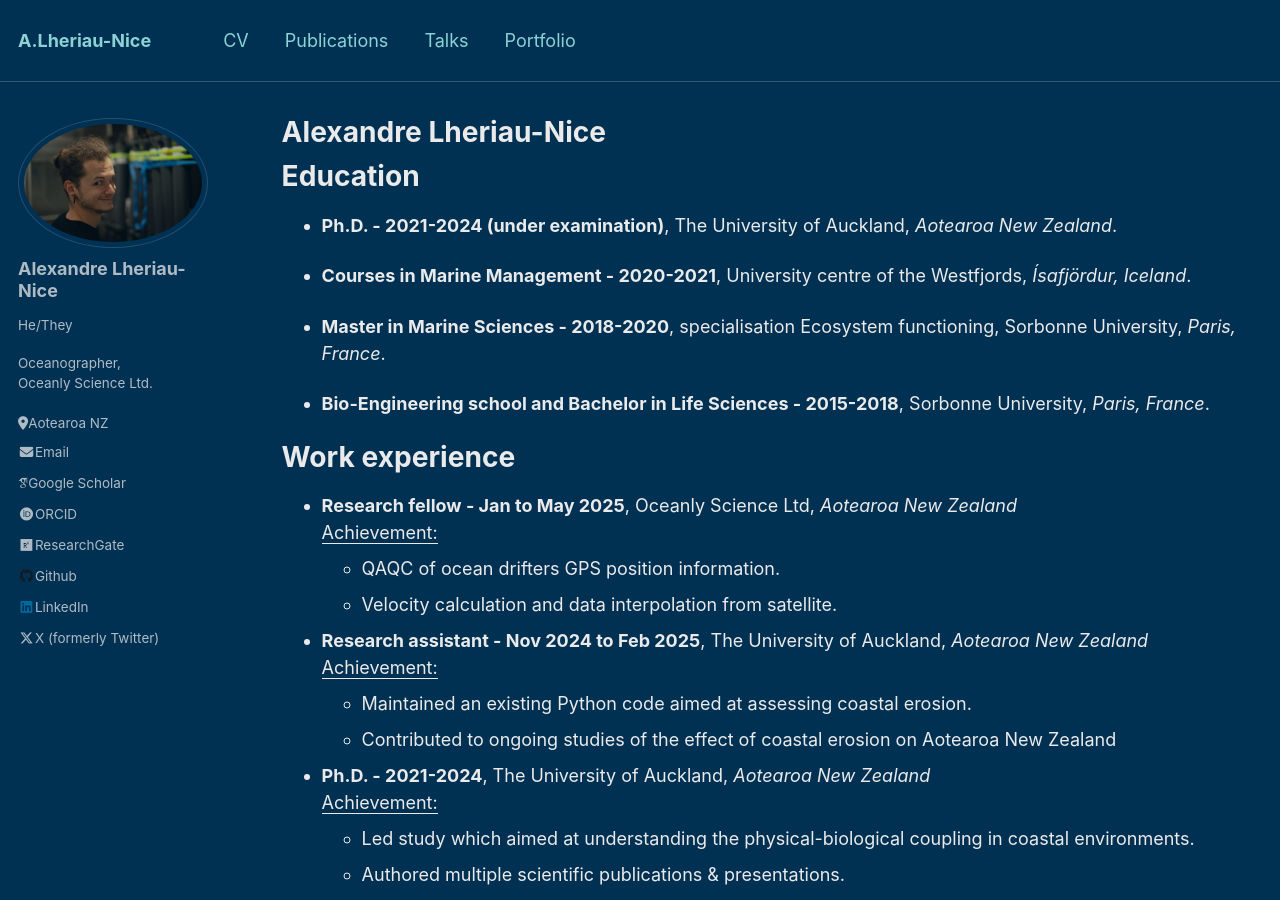
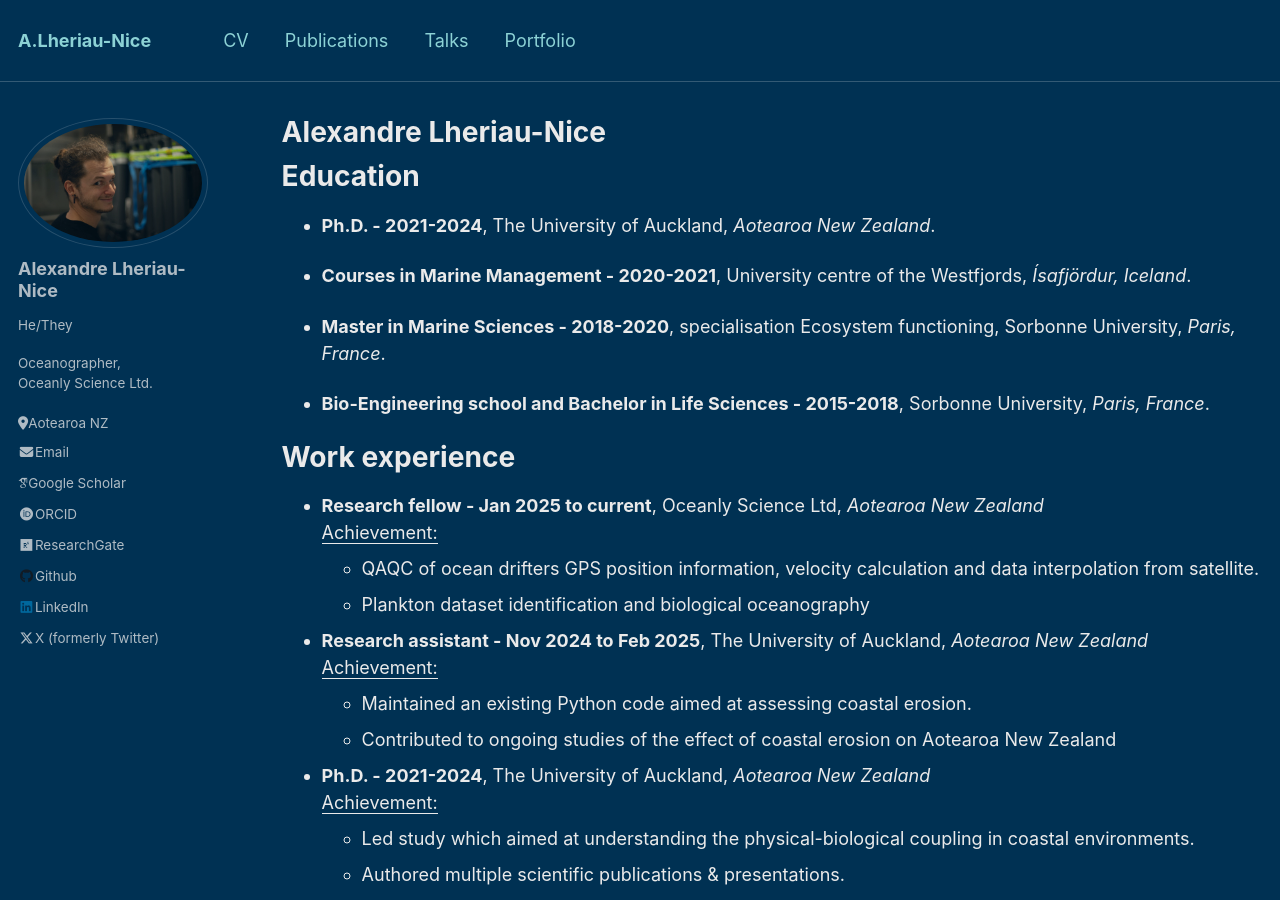
Before and after one commit to AlxLhrNc/AlxLhrNc.github.io, a Jekyll site: the page built from _pages/cv.md, in a window 1280 px wide and 900 px high. Built offline with Jekyll 4.4.1, drawn with Linux system fonts in a browser that asks for light colours; some web fonts are replaced.

Commit message:
Update cv.md

```diff
--- a/_pages/cv.md
+++ b/_pages/cv.md
@@ -11,7 +11,7 @@ redirect_from:
 
 Education
 ======
-* **Ph.D. - 2021-2024 (under examination)**, The University of Auckland, _Aotearoa New Zealand_.
+* **Ph.D. - 2021-2024**, The University of Auckland, _Aotearoa New Zealand_.
 
 * **Courses in Marine Management - 2020-2021**, University centre of the Westfjords, _Ísafjördur, Iceland_.
 
@@ -21,10 +21,10 @@ Education
 
 Work experience
 ======
-* **Research fellow - Jan to May 2025**, Oceanly Science Ltd, _Aotearoa New Zealand_<br>
+* **Research fellow - Jan 2025 to current**, Oceanly Science Ltd, _Aotearoa New Zealand_<br>
   <u>Achievement:</u>
-    - QAQC of ocean drifters GPS position information.
-    - Velocity calculation and data interpolation from satellite.
+    - QAQC of ocean drifters GPS position information, velocity calculation and data interpolation from satellite.
+    - Plankton dataset identification and biological oceanography
 * **Research assistant - Nov 2024 to Feb 2025**, The University of Auckland, _Aotearoa New Zealand_<br>
   <u>Achievement:</u>
     - Maintained an existing Python code aimed at assessing coastal erosion.
```
